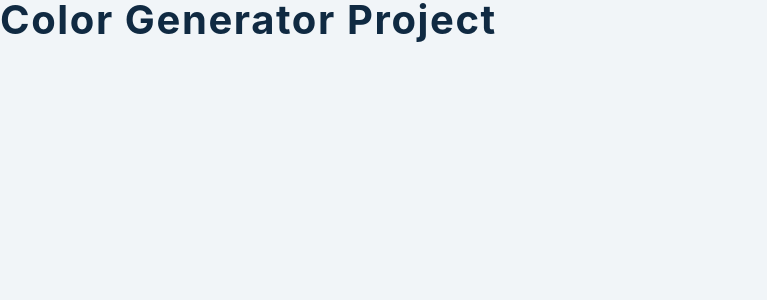
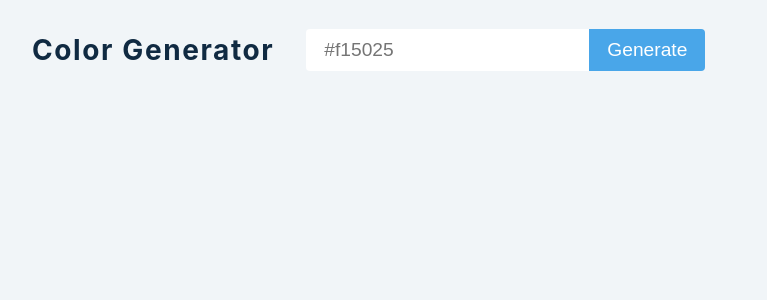
Before and after one commit to lhsthree/react-color-generator, a React (Create React App) app: page / in a window 1280 px wide. Shown: the top 300 px of the page, without its empty margins (0-767 px from the left). Built offline with nearby package versions, Linux system fonts and the light colour scheme.

Commit message:
feat: added mapping of color shades and tints

```diff
--- a/src/App.js
+++ b/src/App.js
@@ -4,7 +4,48 @@ import SingleColor from './SingleColor'
 import Values from 'values.js'
 
 function App() {
-  return <h2>color generator project</h2>
+	const [color,setColor] = useState('')
+	const [error,setError] = useState(false)
+	const [list, setList] = useState([])
+
+	const handleSubmit = (e) => {
+		e.preventDefault();
+		try{
+			let colors = new Values(color).all(10)
+			setList(colors)
+			console.log(colors)
+		} catch (error){
+			setError(true)
+			console.log(error)
+		}
+	}
+
+  return (
+  	<>
+	  	<section className="container">
+	  		<h3>Color Generator</h3>
+	    	<form onSubmit={handleSubmit}>
+	    		<input
+	    			type="text"
+	    			value={color}
+	    			onChange={(e) => setColor(e.target.value)}
+	    			placeholder="#f15025"
+	    			className={error ? 'error' : null}
+	    		/>
+	    		<button
+	    			className="btn"
+	    			type="submit"
+	    			>generate</button>
+	    	</form>
+	    </section>
+	    <section className="colors">
+	    	{list.map((color, index) => {
+	    		console.log(color)
+	    		return <SingleColor key={index} {...color} index={index}/>
+	    	})}
+	    </section>
+    </>
+    )
 }
 
 export default App
--- a/src/SingleColor.js
+++ b/src/SingleColor.js
@@ -2,7 +2,7 @@
 import React, { useState, useEffect } from 'react'
 import rgbToHex from './utils'
 
-const SingleColor = () => {
+const SingleColor = ({rgb, weight, index}) => {
   return <h4>single color</h4>
 }
 
```
